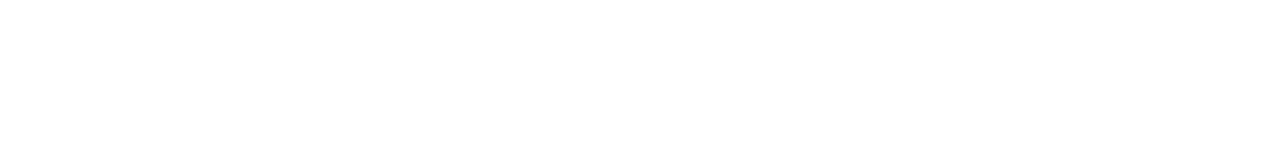
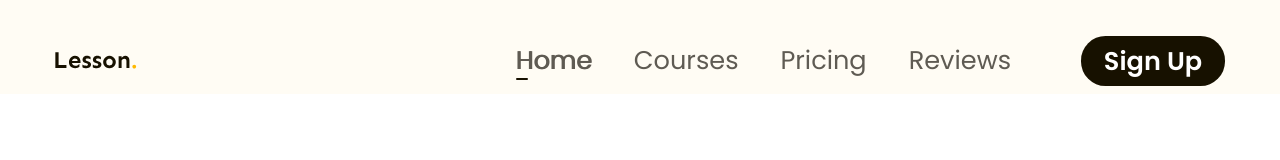
Before and after one commit to ThuyBup/f8-htmlcss-02, a plain HTML site: page index.html in a window 1280 px wide. Shown: the top 160 px of the page. Drawn offline with Linux system fonts and the light colour scheme.

Commit message:
Làm phần Header

```diff
--- a/assets/css/styles.css
+++ b/assets/css/styles.css
@@ -0,0 +1,99 @@
+* {
+  box-sizing: border-box;
+}
+
+:root {
+  --primary-color: #171100;
+}
+
+html {
+  font-size: 62, 5%;
+}
+
+body {
+  font-size: 1.6rem;
+  font-family: "Poppins", sans-serif;
+}
+
+/* Common */
+a {
+  text-decoration: none;
+}
+
+.main-content {
+  width: 1170px;
+  max-width: calc(100% - 48px);
+  margin-left: auto;
+  margin-right: auto;
+}
+
+.btn {
+  display: inline-block;
+  min-width: 118px;
+  padding: 0 16px;
+  color: #fff;
+  text-align: center;
+  font-size: 1.6rem;
+  font-weight: 600;
+  line-height: 50px;
+  border-radius: 25px;
+  background: var(--primary-color);
+}
+
+/* Header */
+.header {
+  background: #fffcf4;
+}
+
+.header.fixed {
+  position: sticky;
+  top: -28px;
+}
+
+.header .menu {
+  display: flex;
+  align-items: center;
+  padding: 36px 0 8px;
+}
+
+.nav {
+  position: relative;
+  margin-left: auto;
+}
+
+.nav ul {
+  display: flex;
+}
+
+.nav a {
+  padding: 8px 21px;
+  color: #5f5b53;
+  font-size: 1.6rem;
+}
+
+.nav li.active,
+.nav a:hover {
+  text-shadow: 1px 0 0 currentColor;
+  color: var(--primary-color);
+}
+
+.nav li.active a::after {
+  position: absolute;
+  content: "";
+  display: block;
+  left: 21px;
+  bottom: -6px;
+  width: 12px;
+  height: 2px;
+  border-radius: 1px;
+  background: var(--primary-color);
+}
+
+.header .sign-up-btn {
+  min-width: 144px;
+  border-radius: 24.5px;
+}
+
+.header .action {
+  margin-left: 49px;
+}
--- a/index.html
+++ b/index.html
@@ -5,11 +5,53 @@
     <meta name="viewport" content="width=device-width, initial-scale=1.0" />
     <title>F8 Project 02</title>
 
+    <!-- Embed Styles -->
+    <link rel="preconnect" href="https://fonts.googleapis.com" />
+    <link rel="preconnect" href="https://fonts.gstatic.com" crossorigin />
+    <link
+      href="https://fonts.googleapis.com/css2?family=Poppins:ital,wght@0,400;0,600;1,400&family=Sen:wght@700&display=swap"
+      rel="stylesheet"
+    />
+
     <!-- Reset CSS -->
     <link rel="stylesheet" href="./assets/css/reset.css" />
 
     <!-- Styles CSS -->
     <link rel="stylesheet" href="./assets/css/styles.css" />
   </head>
-    <body></body>
+
+  <body>
+    <header class="header fixed">
+      <div class="main-content">
+        <div class="menu">
+          <!-- logo -->
+          <a href="#">
+            <img src="./assets/img/logo.svg" alt="Lesson." class="logo" />
+          </a>
+          <!-- nav -->
+          <nav class="nav">
+            <ul>
+              <li class="active">
+                <a href="#!">Home</a>
+              </li>
+              <li>
+                <a href="#!"> Courses</a>
+              </li>
+              <li>
+                <a href="#!"> Pricing</a>
+              </li>
+              <li>
+                <a href="#!"> Reviews</a>
+              </li>
+            </ul>
+          </nav>
+          <!-- btn -->
+          <div class="action">
+            <a href="#!" class="btn sign-up-btn">Sign Up</a>
+          </div>
+        </div>
+      </div>
+    </header>
+    <main style="height: 5000px"></main>
+  </body>
 </html>
```
Also changed, not shown: assets/css/reset.css (indentation only), assets/img/image-1.jpg (added), assets/img/logo.svg (added), 2 other files. Lines whose indentation alone changed are shown as unchanged.
